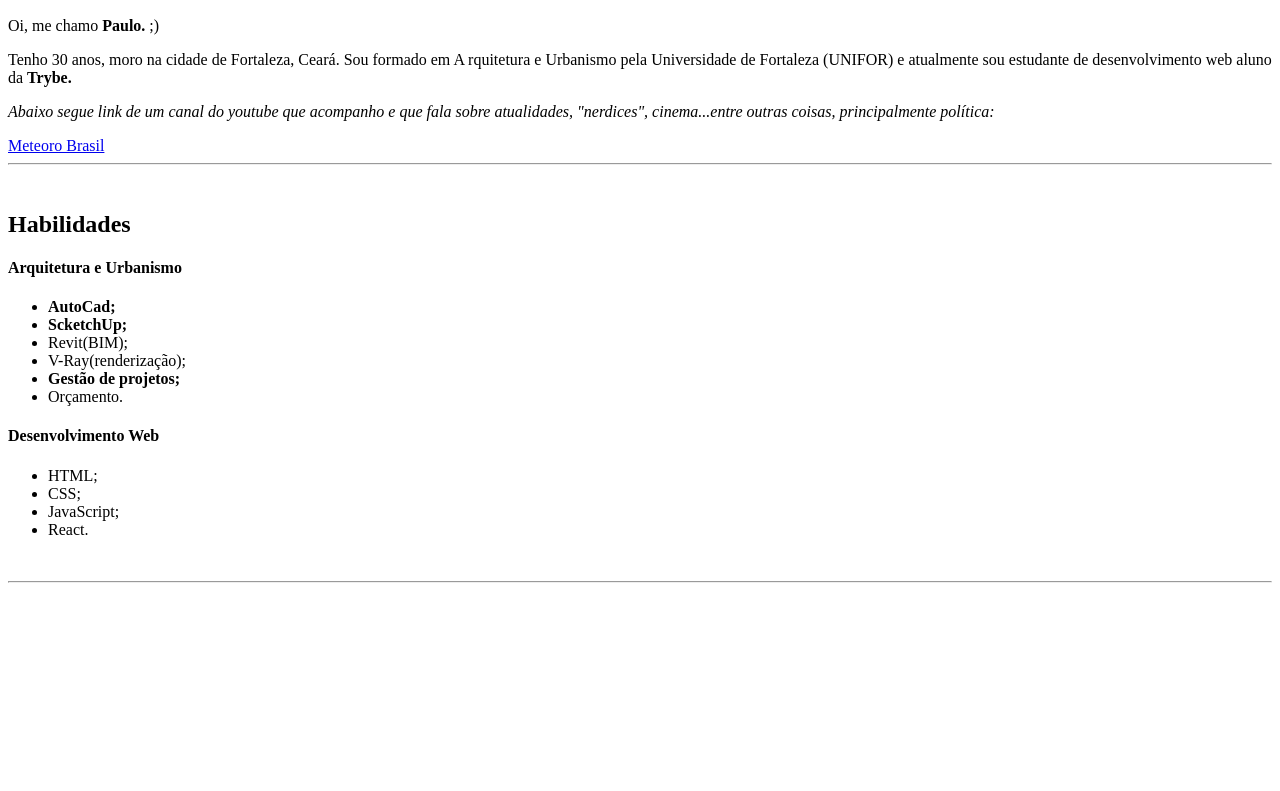
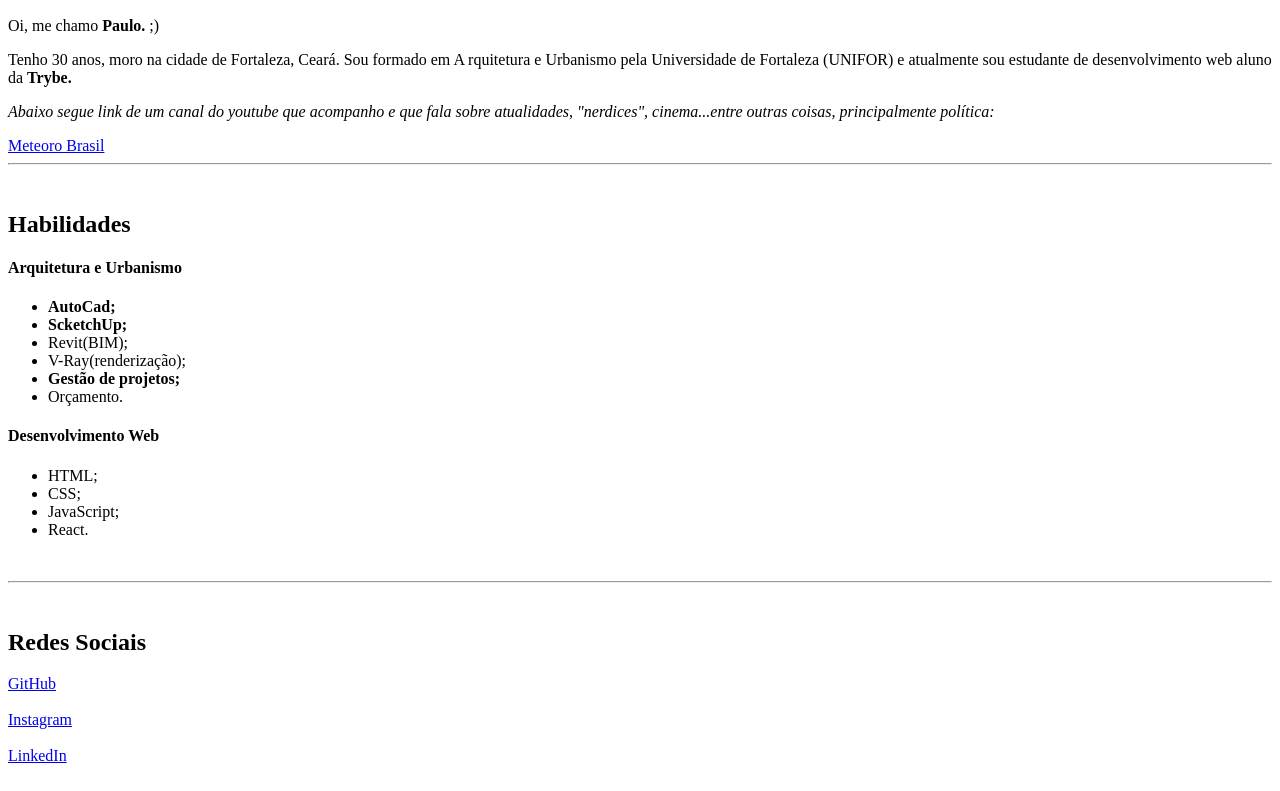
Before and after one commit to PauloWeyne/PauloWeyne, a plain HTML site: page index.html in a window 1280 px wide. Shown: the part 523-1314 px from the top of the page. Before the commit the page ends 1140 px from the top, so only its background shows below. Drawn offline with Linux system fonts and the light colour scheme.

Commit message:
adicionando links de Redes Sociais

```diff
--- a/index.html
+++ b/index.html
@@ -50,6 +50,12 @@
     <br>
     <hr>
     <br>
-
+    <h2>Redes Sociais</h2>
+    <a href="https://github.com/PauloWeyne" target="_blank">GitHub</a>
+    <br><br>
+    <a href="https://www.instagram.com/paulo_weyne/" target="_blank">Instagram</a>
+    <br><br>
+    <a href="https://www.linkedin.com/in/paulo-pontes-16090a109/" target="_blank">LinkedIn</a>
+   <br><br>
 </body>
 </html>
```
